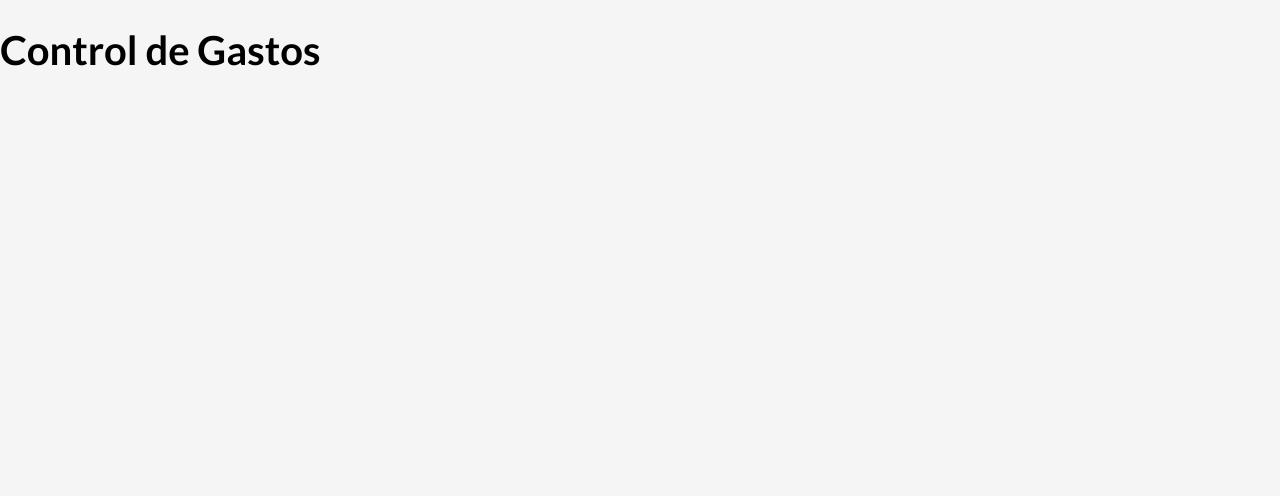
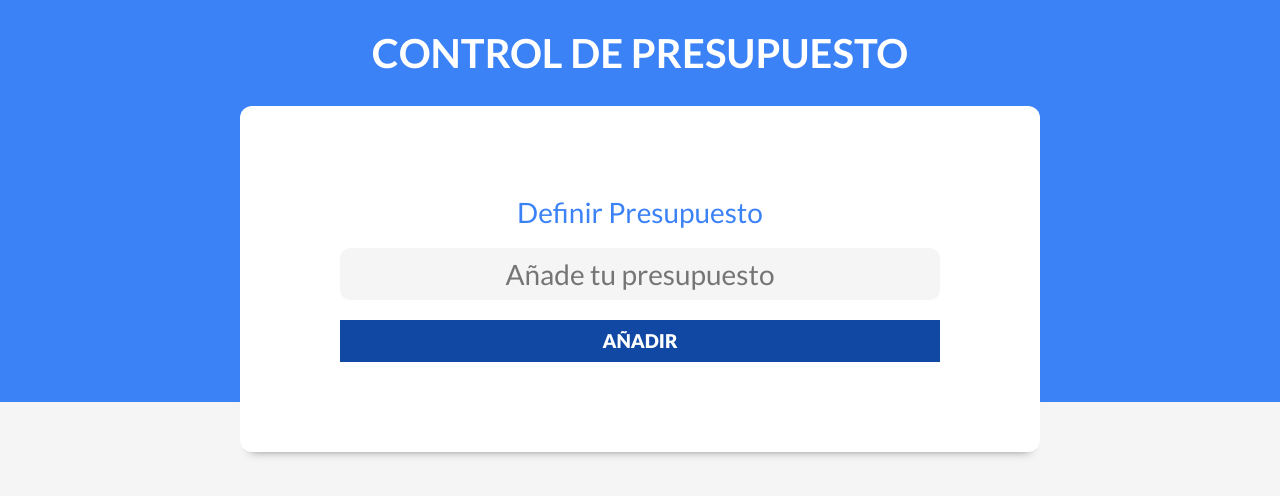
Before and after one commit to victorivanlopezlearning/budget-app-react, a React (Vite) app: page / in a window 1280 px wide. Shown: the top 496 px of the page. Built offline with nearby package versions, Linux system fonts and the light colour scheme.

Commit message:
components: header.jsx - FormBudget.jsx

```diff
--- a/src/App.jsx
+++ b/src/App.jsx
@@ -1,11 +1,12 @@
 import './App.css';
+import Header from './components/Header';
 
 function App() {
 
   return (
-    <>
-      <h1>Control de Gastos</h1>
-    </>
+    <div>
+      <Header />
+    </div>
   )
 }
 
--- /dev/null
+++ b/src/components/FormBudget.jsx
@@ -0,0 +1,25 @@
+
+const FormBudget = () => {
+  return (
+    <div className="container-budget container shadow">
+
+        <form className="form">
+            <div className="field">
+                <label>Definir Presupuesto</label>
+                <input
+                    className="new-budget"
+                    type="text"
+                    placeholder="Añade tu presupuesto"
+                />
+            </div>
+
+            <input
+                type="submit"
+                value="Añadir"
+            />
+        </form>
+    </div>
+  )
+}
+
+export default FormBudget;
--- /dev/null
+++ b/src/components/Header.jsx
@@ -0,0 +1,13 @@
+import FormBudget from "./FormBudget";
+
+const Header = () => {
+  return (
+    <header>
+        <h1>Control de Presupuesto</h1>
+
+        <FormBudget />
+    </header>
+  )
+}
+
+export default Header;
--- a/src/index.css
+++ b/src/index.css
@@ -34,7 +34,7 @@ h2 {
     font-size: 3rem;
 }
 
-.sombra {
+.shadow {
     box-shadow: 0px 9px 10px -10px rgba(0, 0, 0, 0.51);
     -webkit-box-shadow: 0px 9px 10px -10px rgba(0, 0, 0, 0.51);
     -moz-box-shadow: 0px 9px 10px -10px rgba(0, 0, 0, 0.51);
@@ -56,18 +56,18 @@ header h1 {
     text-transform: uppercase;
 }
 
-.formulario {
+.form {
     width: 95%;
     margin: 0 auto;
     padding: 10rem 0;
 }
 @media (min-width: 768px) {
-    .formulario {
+    .form {
         padding: 5rem 0;
         width: 60rem;
     }
 }
-.formulario legend {
+.form legend {
     font-size: 3.6rem;
     text-align: center;
     display: block;
@@ -77,20 +77,20 @@ header h1 {
     padding-bottom: 1rem;
     border-bottom: 2px solid var(--azul);
 }
-.formulario .campo {
+.form .field {
     display: grid;
     margin-bottom: 2rem;
 }
 
-.formulario label {
+.form label {
     color: var(--azul);
     font-size: 2.8rem;
     text-align: center;
     margin-bottom: 2rem;
 }
 
-.formulario input[type="text"],
-.formulario input[type="number"] {
+.form input[type="text"],
+.form input[type="number"] {
     background-color: var(--gris-claro);
     border-radius: 1rem;
     padding: 1rem;
@@ -98,7 +98,7 @@ header h1 {
     flex: 1;
     font-size: 1.6rem;
 }
-.formulario input[type="submit"] {
+.form input[type="submit"] {
     background-color: #1048a4;
     border: none;
     padding: 1rem;
@@ -112,17 +112,17 @@ header h1 {
     transition: background-color 300ms ease;
 }
 @media (min-width: 768px) {
-    .formulario input[type="submit"] {
+    .form input[type="submit"] {
         display: block;
         padding: 1rem 5rem;
     }
 }
-.formulario input[type="submit"]:hover {
+.form input[type="submit"]:hover {
     background-color: #042a67;
     cursor: pointer;
 }
 
-.formulario select {
+.form select {
     flex: 1;
     padding: 1rem;
     border: none;
@@ -148,12 +148,12 @@ header h1 {
 .alerta.success {
 }
 
-.contenedor {
+.container {
     width: 90%;
     max-width: 80rem;
     margin: 0 auto;
 }
-.contenedor-presupuesto {
+.container-budget {
     margin-top: -5rem;
 
     display: flex;
@@ -181,13 +181,13 @@ header h1 {
         margin-bottom: 0;
     }
 }
-.formulario input[type="text"].nuevo-presupuesto,
-.formulario input[type="number"].nuevo-presupuesto {
+.form input[type="text"].new-budget,
+.form input[type="number"].new-budget {
     font-size: 2.8rem;
     text-align: center;
 }
 
-.contenedor-presupuesto svg {
+.container-budget svg {
     width: 25rem;
 }
 
@@ -235,7 +235,7 @@ main {
     padding-top: 10rem;
 }
 
-.filtros .campo {
+.filtros .field {
     display: flex;
     align-items: center;
     gap: 2rem;
@@ -352,7 +352,7 @@ main {
     width: 100%;
 }
 
-.modal .formulario {
+.modal .form {
     max-width: 80rem;
     width: 40rem;
     transition-property: all;
@@ -367,12 +367,12 @@ body .modal {
     overflow: hidden;
 }
 
-.modal .formulario.animar {
+.modal .form.animar {
     position: relative;
     opacity: 1;
 }
 
-.modal .formulario.cerrar {
+.modal .form.cerrar {
     opacity: 0;
 }
 
```
